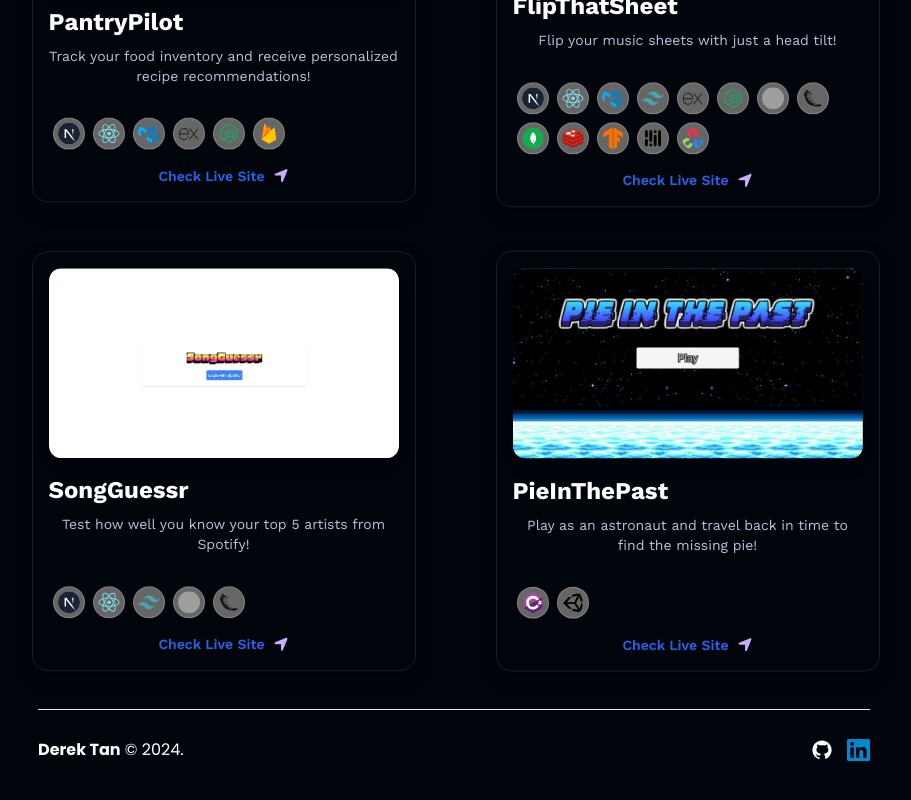
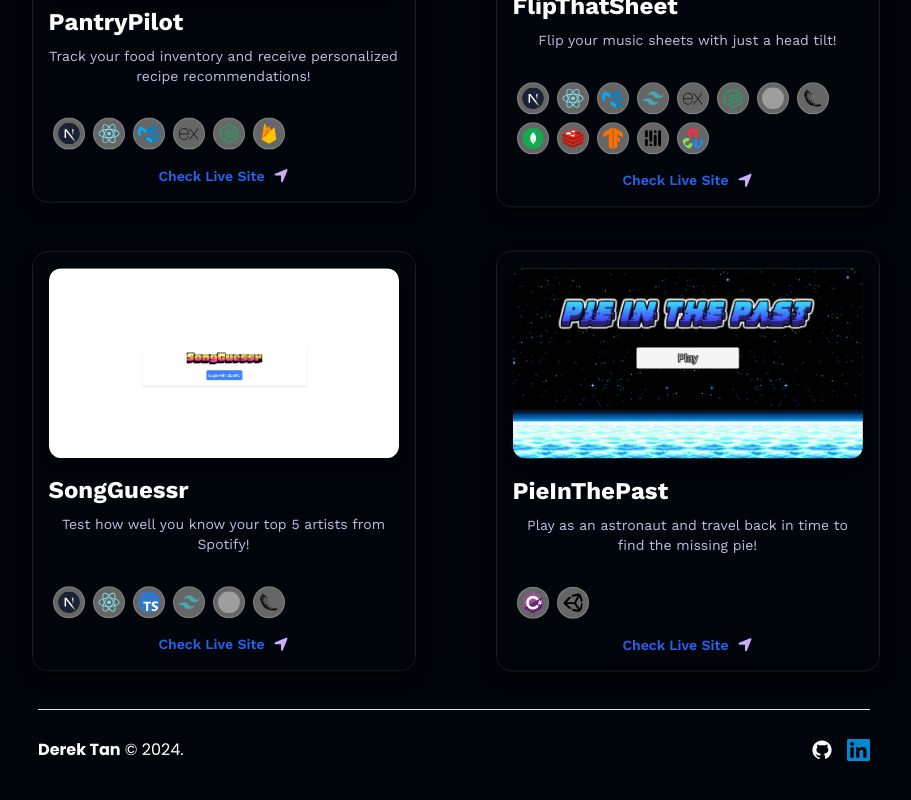
Before and after one commit to derekjytan/portfolio, a React (Vite) app: page /projects in a window 1280 px wide. Shown: the part 501-1301 px from the top of the page, without its empty margins (186-1097 px from the left). Built offline with nearby package versions, Linux system fonts and the light colour scheme; grey boxes are pictures that could not be loaded.

Commit message:
adding typescript to project tech stack

```diff
--- a/src/constants/index.js
+++ b/src/constants/index.js
@@ -300,6 +300,7 @@ export const projects = [
         tech: [
             { imageUrl: nextjs },
             { imageUrl: react },
+            { imageUrl: typescript },
             { imageUrl: tailwindcss },
             { imageUrl: python },
             { imageUrl: flask },
```
